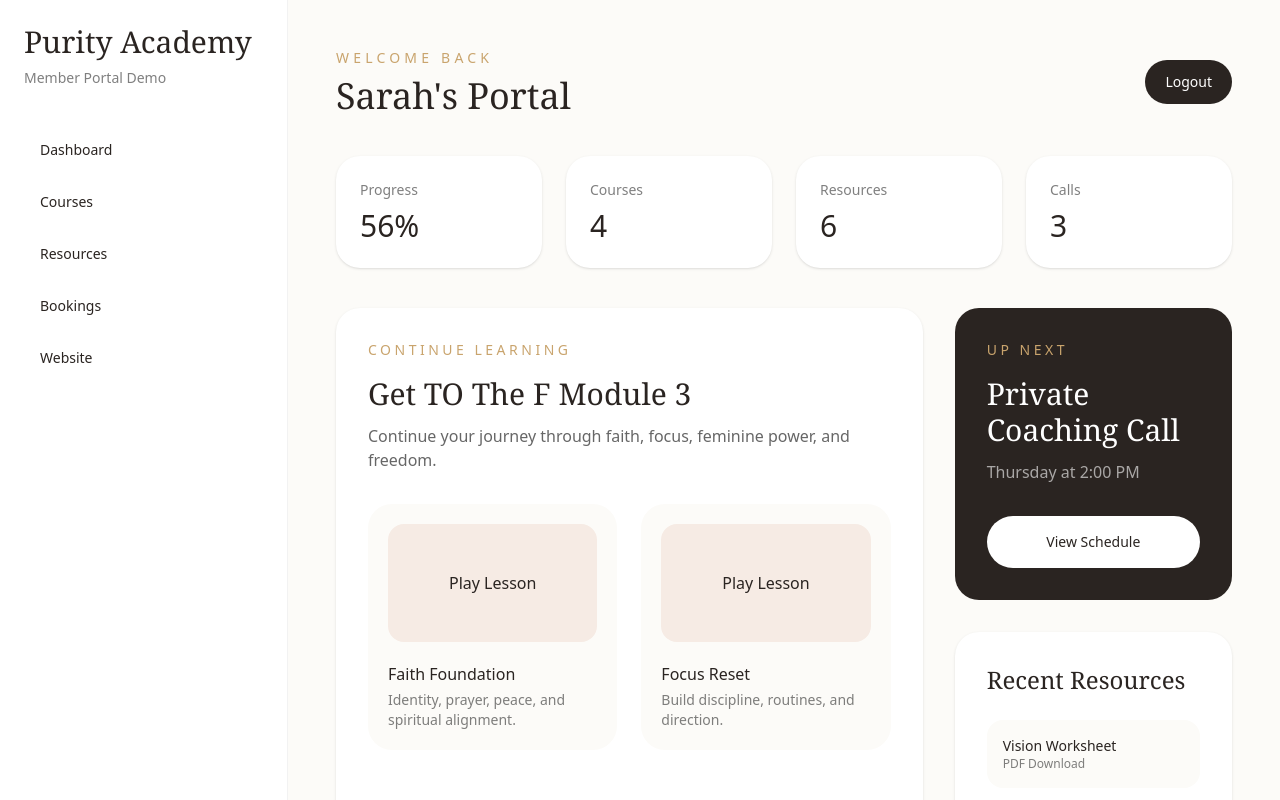
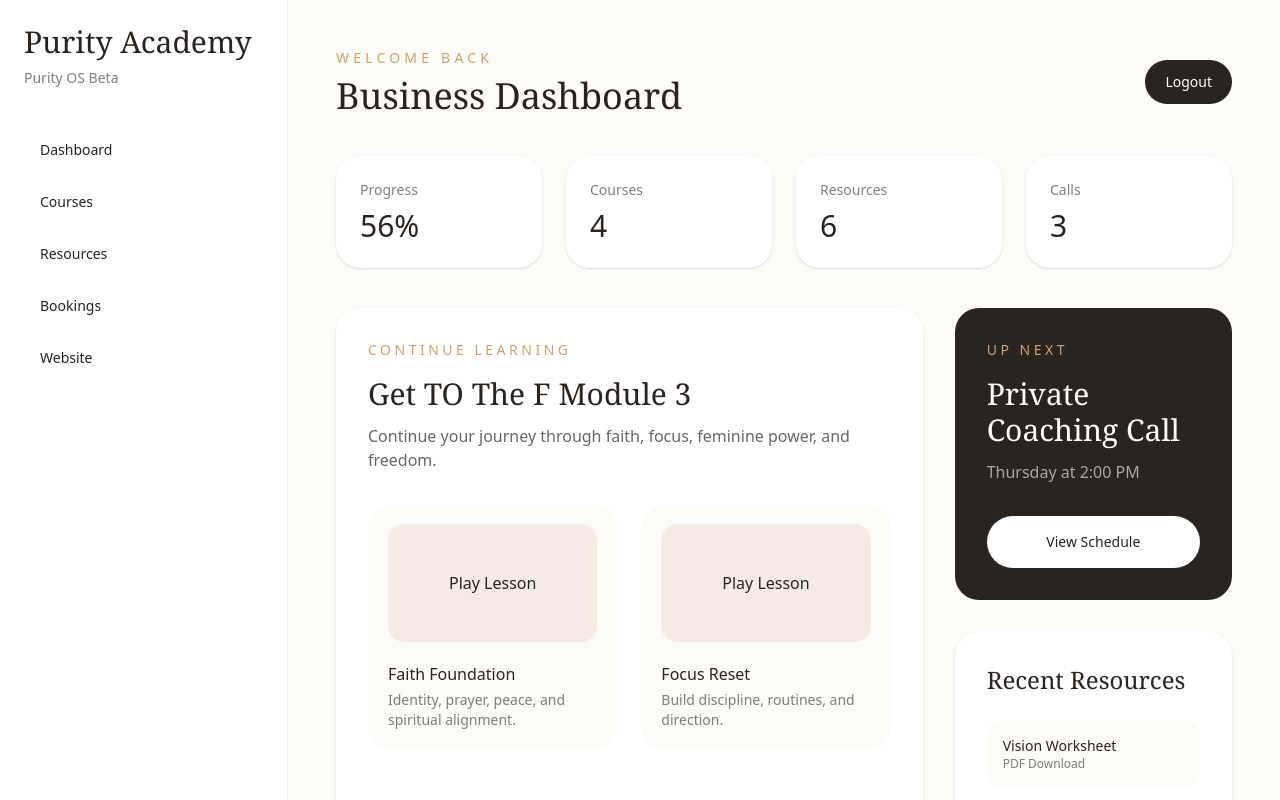
Before and after one commit to seaintCO/puirtyifheartsllc, a Next.js app: page /dashboard in a window 1280 px wide. Shown: the top 800 px of the page. Built offline with nearby package versions, Linux system fonts and the light colour scheme.

Commit message:
Final Purity OS beta polish

```diff
--- a/app/courses/page.tsx
+++ b/app/courses/page.tsx
@@ -12,7 +12,7 @@ export default function Courses() {
         {courses.map((course) => (
           <div key={course.title} className="rounded-3xl bg-white p-6 shadow-sm">
             <div className="flex aspect-video items-center justify-center rounded-2xl bg-[#f6ebe4]">
-              Video Player Placeholder
+              Lesson Preview Coming Soon
             </div>
             <p className="mt-6 text-sm uppercase tracking-[0.25em] text-[#c9a46d]">{course.module}</p>
             <h2 className="mt-2 font-serif text-3xl">{course.title}</h2>
--- a/app/dashboard/page.tsx
+++ b/app/dashboard/page.tsx
@@ -9,7 +9,7 @@ export default function Dashboard() {
       <div className="flex">
         <aside className="hidden min-h-screen w-72 border-r border-black/5 bg-white p-6 md:block">
           <h1 className="font-serif text-3xl">Purity Academy</h1>
-          <p className="mt-2 text-sm text-black/50">Member Portal Demo</p>
+          <p className="mt-2 text-sm text-black/50">Purity OS Beta</p>
 
           <nav className="mt-10 space-y-2">
             {[
@@ -30,7 +30,7 @@ export default function Dashboard() {
           <div className="mb-10 flex items-center justify-between">
             <div>
               <p className="mb-2 text-sm uppercase tracking-[0.3em] text-[#c9a46d]">Welcome Back</p>
-              <h2 className="font-serif text-4xl">Sarah's Portal</h2>
+              <h2 className="font-serif text-4xl">Business Dashboard</h2>
             </div>
             <Link href="/login" className="rounded-full bg-[#2a2421] px-5 py-3 text-sm text-white">
               Logout
```
